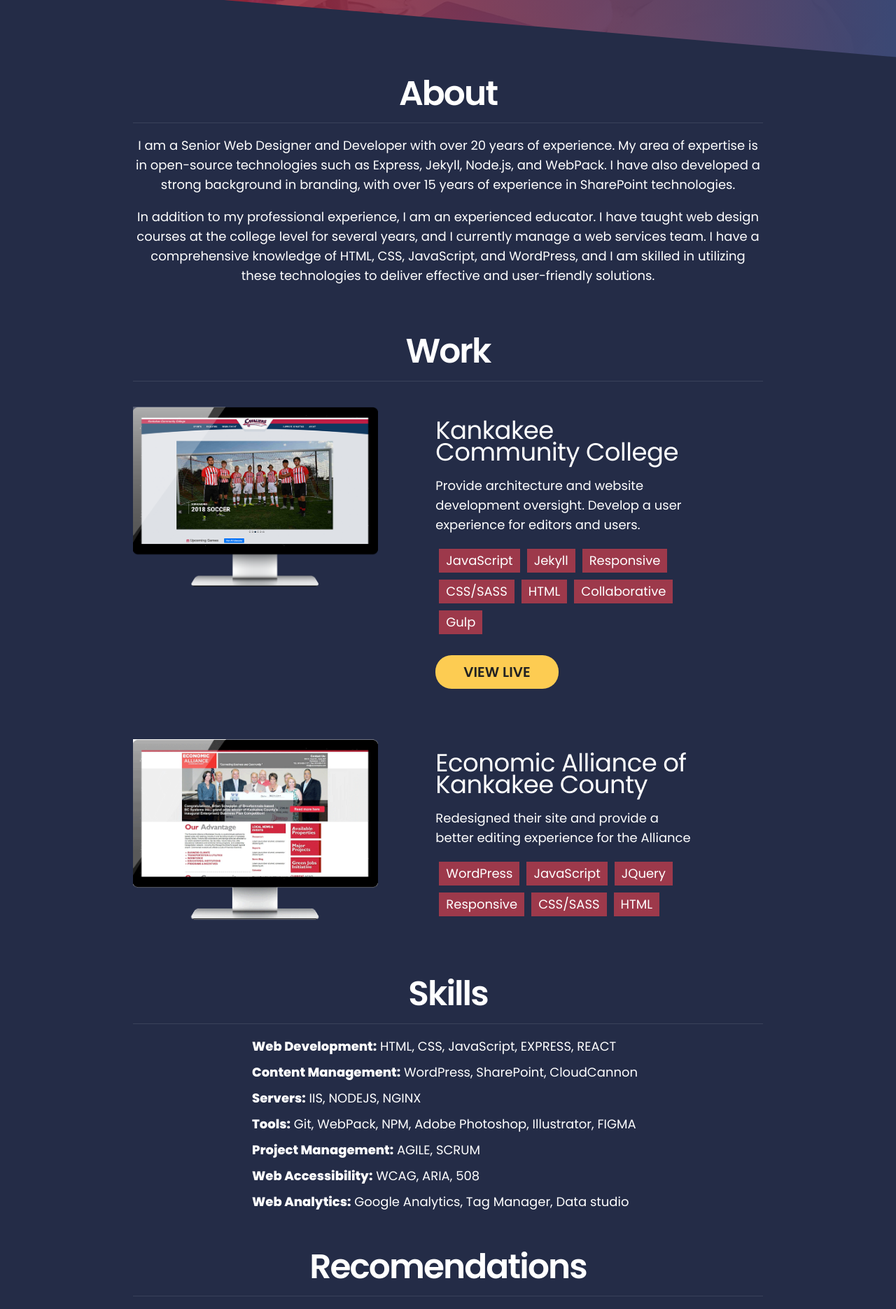
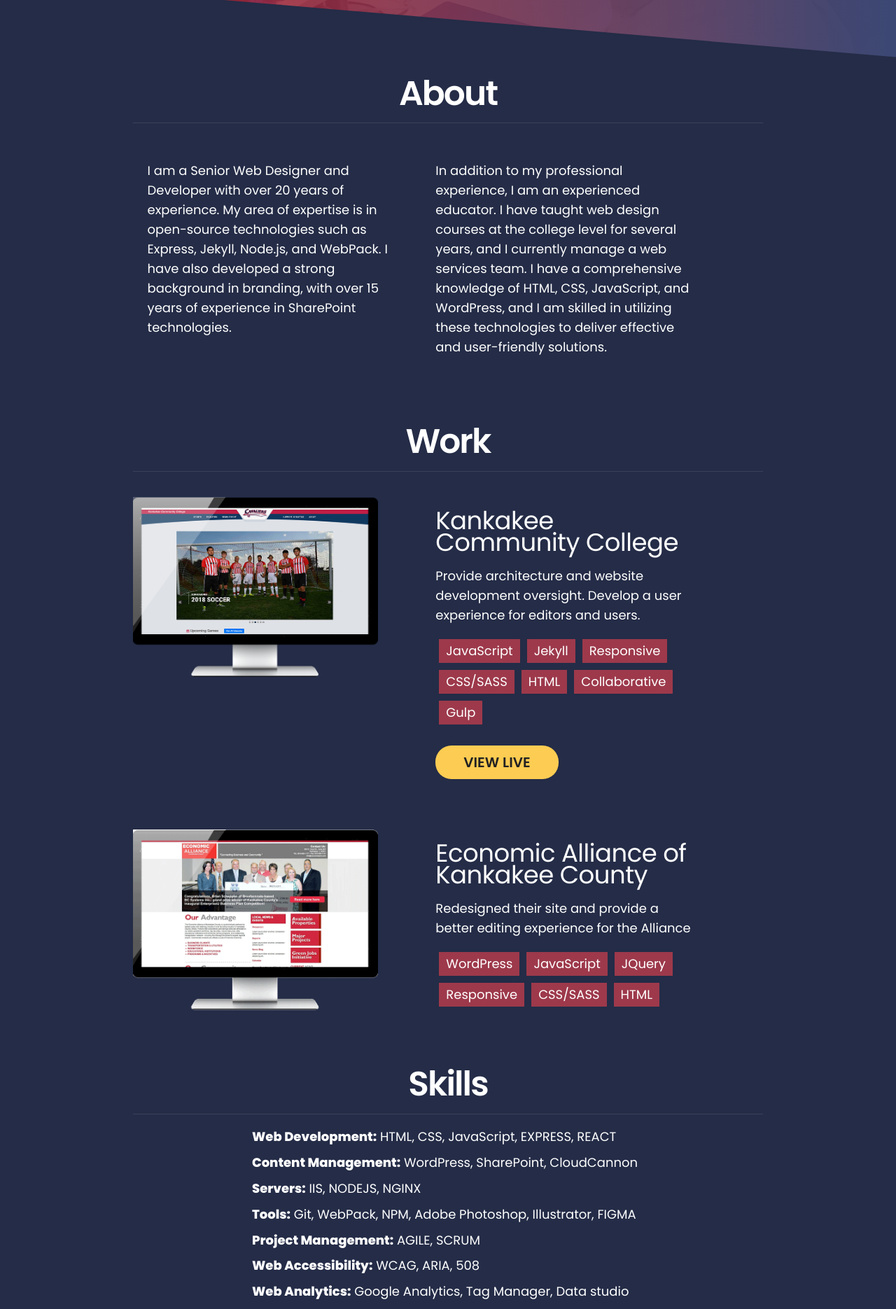
Before and after one commit to rehmpke/rogerehmpkesite, a Jekyll site: the page built from index.html, in a window 1280 px wide. Shown: the part 413-2283 px from the top of the page at 70% size. Built offline with Jekyll 4.4.1, drawn with Linux system fonts in a browser that asks for light colours.

Commit message:
Change grid to 2 columns for about paragraphs

```diff
--- a/_data/hash.yml
+++ b/_data/hash.yml
@@ -1 +1 @@
-ec7b73e35c3c9c3f0c3a
+a4d8c770710d1b807222
--- a/_includes/about.html
+++ b/_includes/about.html
@@ -1,8 +1,15 @@
-<section class="about" id="About">
-  <div class="about__content space-top space-bottom">
-    <h2>About</h2>
-    <hr class="primary" />
-    <p>I am a Senior Web Designer and Developer with over 20 years of experience. My area of expertise is in open-source technologies such as Express, Jekyll, Node.js, and WebPack. I have also developed a strong background in branding, with over 15 years of experience in SharePoint technologies.</p>
-    <p>In addition to my professional experience, I am an experienced educator. I have taught web design courses at the college level for several years, and I currently manage a web services team. I have a comprehensive knowledge of HTML, CSS, JavaScript, and WordPress, and I am skilled in utilizing these technologies to deliver effective and user-friendly solutions.</p>
-  </div>
-</section>
+
+  <section class="about space-top space-bottom" id="About">
+    <div class="about__container">
+      <div class="about__content">
+        <div class="about__description">
+          <h2>About</h2>
+          <hr class="primary" />
+        </div>
+        </div>
+        <div class="about__projectdiv about__kcc container">
+          <p class="about__p">I am a Senior Web Designer and Developer with over 20 years of experience. My area of expertise is in open-source technologies such as Express, Jekyll, Node.js, and WebPack. I have also developed a strong background in branding, with over 15 years of experience in SharePoint technologies.</p>
+          <p class="about__p">In addition to my professional experience, I am an experienced educator. I have taught web design courses at the college level for several years, and I currently manage a web services team. I have a comprehensive knowledge of HTML, CSS, JavaScript, and WordPress, and I am skilled in utilizing these technologies to deliver effective and user-friendly solutions.</p>
+        </div>
+    </div>
+  </section>
--- a/assets/css/style.css
+++ b/assets/css/style.css
@@ -210,19 +210,40 @@
 .about {
   background-color: #242c47;
   color: #fff;
-  text-align: center;
-  display: grid;
+  padding-left: 1em;
+  padding-right: 1em;
   grid-column: 1;
-  grid-row-start: 2;
-  padding-left: 1em;
-  padding-right: 1em; }
-  .about h2 {
-    color: #fff; }
-  .about hr.primary {
-    color: #fff; }
-  .about .about__content {
-    max-width: 900px;
+  grid-row: 2; }
+  .about__container {
+    max-width: 900px; }
+  .about__content {
+    text-align: center; }
+  .about__p {
+    padding: 0 5%;
+    text-align: left; }
+
+h2 {
+  color: #fff; }
+
+hr.primary {
+  color: #fff; }
+
+@media screen and (min-width: 900px) {
+  .about__container {
+    display: grid;
+    grid-template-columns: repeat(12, 1fr);
+    grid-template-rows: auto;
+    grid-gap: 1em;
     margin: 0 auto; }
+  .about__content {
+    grid-column: 1/ span 12; }
+  .about__projectdiv {
+    display: grid;
+    grid-template-columns: repeat(2, 1fr);
+    grid-column: 1/12;
+    margin-bottom: 1.5em; }
+  .about__projectimgdiv__imgdiv {
+    grid-column-start: 1; } }
 
 .work {
   background-color: #242c47;
```
Also changed, not shown: assets/scss/2-modules/_about.scss (+37 -6 lines).
